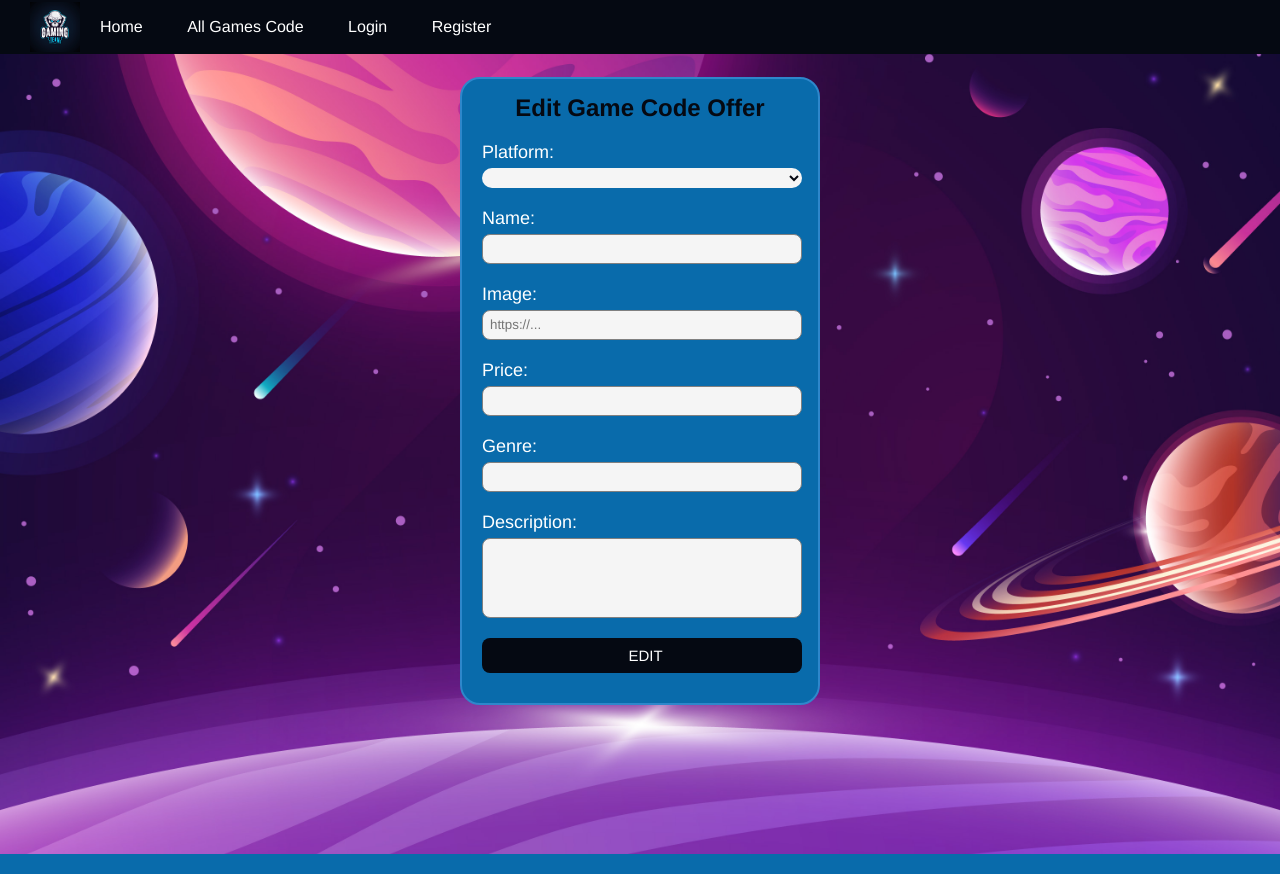
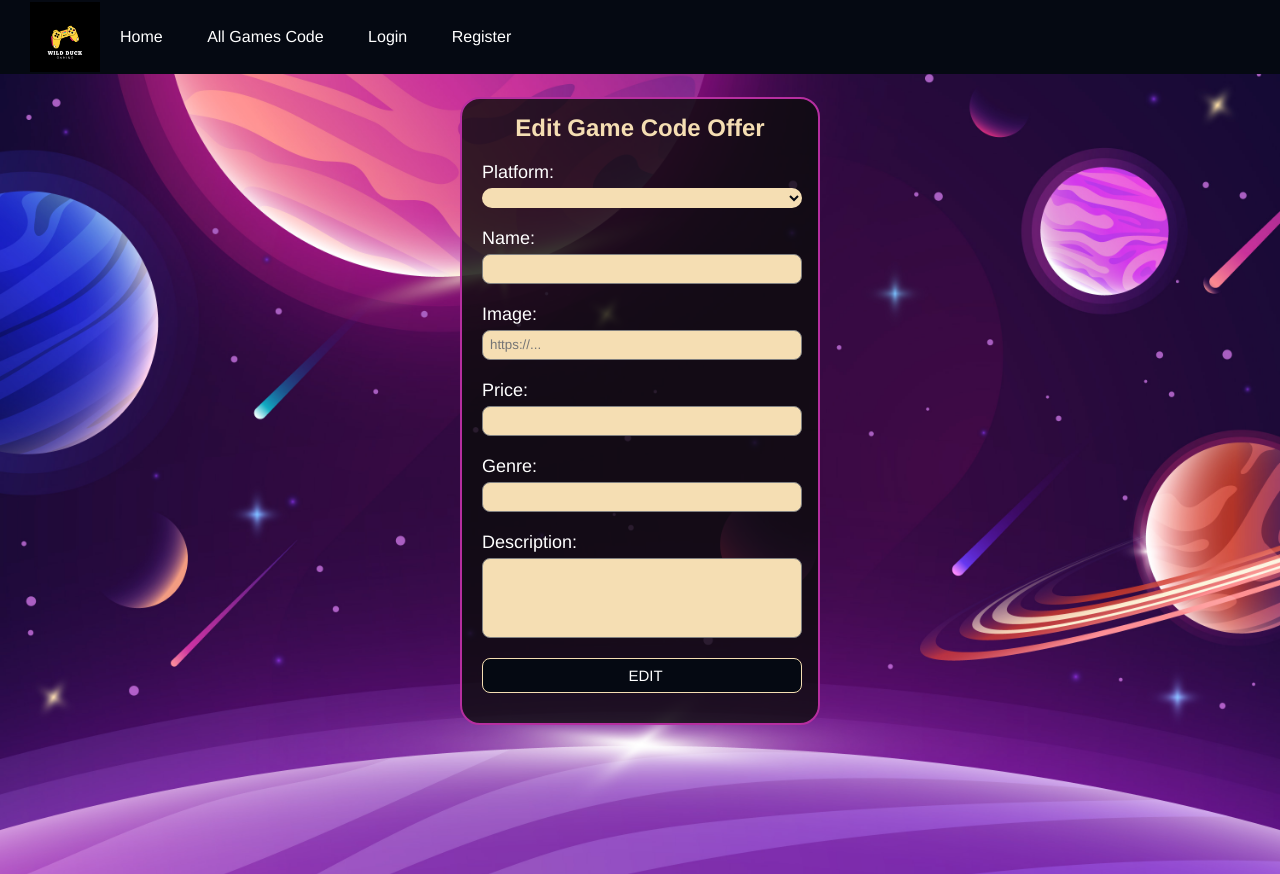
Before and after one commit to Matey-Tsilov/GamingTeam, a Node server app: page /edit/600000000000000000000001 in a window 1280 px wide. Run offline with Node 20, Linux system fonts and the light colour scheme; the visitor is signed in with stand-in values (Sample User, id 1); data that the repository does not hold is empty; some libraries are stand-ins or nearby versions.

Commit message:
change css in edit and details views

```diff
--- a/controllers/authController.js
+++ b/controllers/authController.js
@@ -28,8 +28,6 @@ router.get("/register", (req, res) => {
 
 router.post("/register", async (req, res) => {
   const { username, email, password, rePass } = req.body;
-  console.log(req.body);
-
 
   if (password !== rePass) {
     return res.render("register", { error: "Passwords mismatch!" });
@@ -45,8 +43,6 @@ router.post("/register", async (req, res) => {
       res.render("register", { error: errors[0] });
     }
     error.message = 'This email already exists!'
-    console.log(error);
-
     res.render("register", {error: error.message});
   }
 });
--- a/public/css/details.css
+++ b/public/css/details.css
@@ -8,11 +8,13 @@
 }
 
 #details-info {
-  border-top: 4px solid #2e87cb;
-  border-bottom: 4px solid #2e87cb;
+  border-top: 6px solid #2e87cb;
+  border-bottom: 6px solid #2e87cb;
+  border-left: 6px solid #2e87cb;
+  border-right: 6px solid #2e87cb;
   border-radius: 30px;
   box-shadow: 0 2px 5px 0 rgba(0, 0, 0, 0.2), 0 2px 10px 0 rgba(0, 0, 0, 0.2);
-  background-color: #096BAB;
+  background: rgba(11, 12, 11, 0.8);
   width: 60%;
   min-height:400px;
   height: auto;
@@ -31,8 +33,8 @@
   display: block;
   width: 39%;
   height: 39%;
-  border: 5px solid #fff;
   margin-left: 25px;
+  border-radius: 20%;
 }
 
 #details-info .game-text {
@@ -126,5 +128,5 @@
   box-shadow: 1px 1px 10px rgba(255, 255, 255, 0.438);
   -webkit-transition: box-shadow 0.25s;
   transition: box-shadow 0.25s;
-  color: white;
+  color: wheat
 }
--- a/public/css/edit.css
+++ b/public/css/edit.css
@@ -12,8 +12,8 @@
   width: 360px;
   height: auto;
   margin: auto;
-  background-color: #096BAB;
-  border: 2px solid #2e87cb;
+  background: rgba(11, 12, 11, 0.8);
+  border: 2px solid #b62ea0;
   border-radius: 20px;
   margin-top: 1%;
 }
@@ -21,7 +21,7 @@
 #edit-container h1 {
   text-align: center;
   padding-top: 15px;
-  color: #050912;
+  color: wheat
 }
 
 #edit-container form {
@@ -44,8 +44,7 @@
   border: 1px solid gray;
   border-radius: 8px;
   outline: none;
-  background-color: whitesmoke;
-  color: black;
+  background-color: wheat
 }
 
 #edit-container input::-webkit-inner-spin-button {
@@ -55,6 +54,7 @@
 
 #edit-container input[type="number"] {
   -moz-appearance: textfield;
+  background-color: wheat;
 }
 
 #edit-container form textarea {
@@ -65,7 +65,7 @@
   border: 1px solid gray;
   border-radius: 8px;
   outline: none;
-  background-color: whitesmoke;
+  background-color: wheat;
   resize: none;
   color: black;
 }
@@ -81,7 +81,7 @@
   font-weight: bold;
   border-radius: 20px;
   width: 320px;
-  background-color: whitesmoke;
+  background-color: wheat;
   color: #050912;
 }
 
@@ -99,4 +99,6 @@
   color: white;
   font-size: 15px;
   margin-bottom: 30px;
+  border: 1px solid wheat;
+
 }
--- a/public/css/home.css
+++ b/public/css/home.css
@@ -25,7 +25,7 @@ nav {
 }
 
 .logo {
-  width: 50px;
+  width: 70px;
   cursor: pointer;
 }
 
--- a/views/layouts/main.hbs
+++ b/views/layouts/main.hbs
@@ -12,7 +12,7 @@
   <body>
     <header class="header">
       <nav>
-        <img src="/images/logo.jpg" class="logo" />
+        <img src="/images/logo.png" class="logo" />
         <ul>
           <li><a href="/">Home</a></li>
           <li><a href="/catalog">All Games Code</a></li>
```
Also changed, not shown: public/images/logo.jpg (deleted), public/images/logo.png (added).
